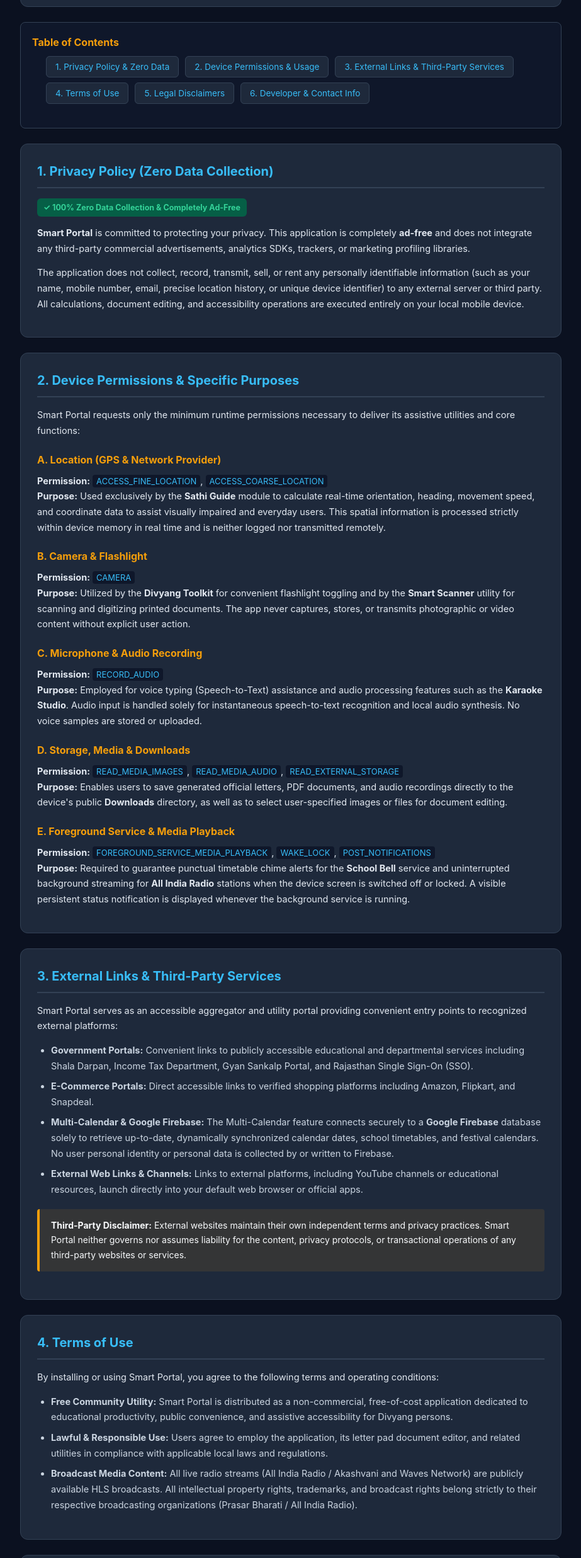
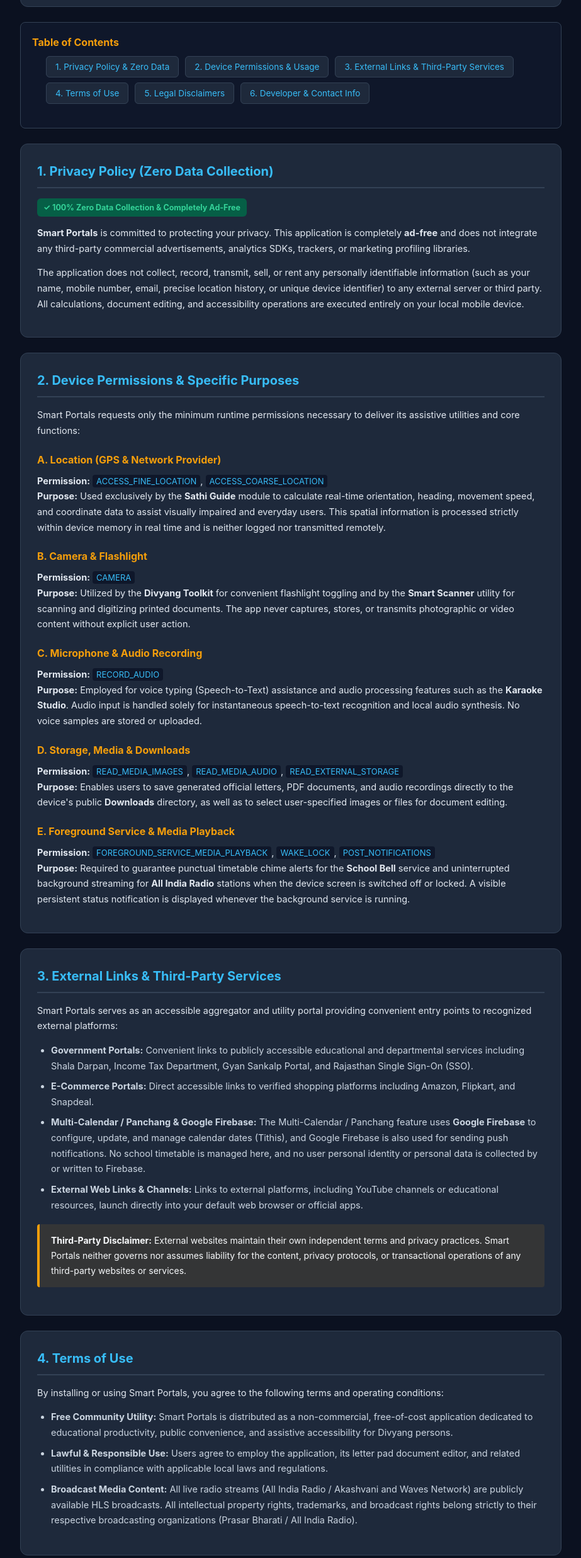
Before and after one commit to subhash4lsm/saver, a plain HTML site: page privacy_policy.html in a window 1280 px wide. Shown: the part 181-2655 px from the top of the page at 63% size, without its empty margins (178-1101 px from the left). Drawn offline with Linux system fonts and the light colour scheme.

Commit message:
Update privacy_policy.html

```diff
--- a/privacy_policy.html
+++ b/privacy_policy.html
@@ -3,7 +3,7 @@
 <head>
   <meta charset="UTF-8">
   <meta name="viewport" content="width=device-width, initial-scale=1.0">
-  <title>Privacy Policy and Terms of Service - Smart Portal</title>
+  <title>Privacy Policy and Terms of Service - Smart Portals</title>
   <style>
     :root {
       --bg-color: #0b1120;
@@ -43,7 +43,7 @@
 <body>
   <div class="container">
     <header role="banner">
-      <h1>Smart Portal</h1>
+      <h1>Smart Portals</h1>
       <p style="font-size: 16px; color: var(--text-muted); margin-bottom: 8px;">Privacy Policy &amp; Terms of Service</p>
       <div class="meta-tag">Effective Date: November 2026 | Version: 1.0</div>
     </header>
@@ -65,7 +65,7 @@
       <h2 class="section-title" id="privacy-heading">1. Privacy Policy (Zero Data Collection)</h2>
       <span class="badge">&#10003; 100% Zero Data Collection &amp; Completely Ad-Free</span>
       <p>
-        <strong>Smart Portal</strong> is committed to protecting your privacy. This application is completely <strong>ad-free</strong> and does not integrate any third-party commercial advertisements, analytics SDKs, trackers, or marketing profiling libraries.
+        <strong>Smart Portals</strong> is committed to protecting your privacy. This application is completely <strong>ad-free</strong> and does not integrate any third-party commercial advertisements, analytics SDKs, trackers, or marketing profiling libraries.
       </p>
       <p>
         The application does not collect, record, transmit, sell, or rent any personally identifiable information (such as your name, mobile number, email, precise location history, or unique device identifier) to any external server or third party. All calculations, document editing, and accessibility operations are executed entirely on your local mobile device.
@@ -76,7 +76,7 @@
     <section id="permissions" aria-labelledby="permissions-heading">
       <h2 class="section-title" id="permissions-heading">2. Device Permissions &amp; Specific Purposes</h2>
       <p>
-        Smart Portal requests only the minimum runtime permissions necessary to deliver its assistive utilities and core functions:
+        Smart Portals requests only the minimum runtime permissions necessary to deliver its assistive utilities and core functions:
       </p>
 
       <h3>A. Location (GPS &amp; Network Provider)</h3>
@@ -114,25 +114,25 @@
     <section id="third-party" aria-labelledby="thirdparty-heading">
       <h2 class="section-title" id="thirdparty-heading">3. External Links &amp; Third-Party Services</h2>
       <p>
-        Smart Portal serves as an accessible aggregator and utility portal providing convenient entry points to recognized external platforms:
+        Smart Portals serves as an accessible aggregator and utility portal providing convenient entry points to recognized external platforms:
       </p>
       <ul>
         <li><strong>Government Portals:</strong> Convenient links to publicly accessible educational and departmental services including Shala Darpan, Income Tax Department, Gyan Sankalp Portal, and Rajasthan Single Sign-On (SSO).</li>
         <li><strong>E-Commerce Portals:</strong> Direct accessible links to verified shopping platforms including Amazon, Flipkart, and Snapdeal.</li>
-        <li><strong>Multi-Calendar &amp; Google Firebase:</strong> The Multi-Calendar feature connects securely to a <strong>Google Firebase</strong> database solely to retrieve up-to-date, dynamically synchronized calendar dates, school timetables, and festival calendars. No user personal identity or personal data is collected by or written to Firebase.</li>
+        <li><strong>Multi-Calendar / Panchang &amp; Google Firebase:</strong> The Multi-Calendar / Panchang feature uses <strong>Google Firebase</strong> to configure, update, and manage calendar dates (Tithis), and Google Firebase is also used for sending push notifications. No school timetable is managed here, and no user personal identity or personal data is collected by or written to Firebase.</li>
         <li><strong>External Web Links &amp; Channels:</strong> Links to external platforms, including YouTube channels or educational resources, launch directly into your default web browser or official apps.</li>
       </ul>
       <div class="disclaimer-box">
-        <strong>Third-Party Disclaimer:</strong> External websites maintain their own independent terms and privacy practices. Smart Portal neither governs nor assumes liability for the content, privacy protocols, or transactional operations of any third-party websites or services.
+        <strong>Third-Party Disclaimer:</strong> External websites maintain their own independent terms and privacy practices. Smart Portals neither governs nor assumes liability for the content, privacy protocols, or transactional operations of any third-party websites or services.
       </div>
     </section>
 
     <!-- SECTION 4: TERMS OF USE -->
     <section id="terms" aria-labelledby="terms-heading">
       <h2 class="section-title" id="terms-heading">4. Terms of Use</h2>
-      <p>By installing or using Smart Portal, you agree to the following terms and operating conditions:</p>
+      <p>By installing or using Smart Portals, you agree to the following terms and operating conditions:</p>
       <ul>
-        <li><strong>Free Community Utility:</strong> Smart Portal is distributed as a non-commercial, free-of-cost application dedicated to educational productivity, public convenience, and assistive accessibility for Divyang persons.</li>
+        <li><strong>Free Community Utility:</strong> Smart Portals is distributed as a non-commercial, free-of-cost application dedicated to educational productivity, public convenience, and assistive accessibility for Divyang persons.</li>
         <li><strong>Lawful &amp; Responsible Use:</strong> Users agree to employ the application, its letter pad document editor, and related utilities in compliance with applicable local laws and regulations.</li>
         <li><strong>Broadcast Media Content:</strong> All live radio streams (All India Radio / Akashvani and Waves Network) are publicly available HLS broadcasts. All intellectual property rights, trademarks, and broadcast rights belong strictly to their respective broadcasting organizations (Prasar Bharati / All India Radio).</li>
       </ul>
@@ -143,7 +143,7 @@
       <h2 class="section-title" id="disclaimer-heading">5. Legal Disclaimers</h2>
       <div class="disclaimer-box">
         <ul>
-          <li><strong>Non-Governmental Affiliation:</strong> Smart Portal is an independent mobile application developed by an individual developer. It is <strong>NOT</strong> an official application of, nor endorsed by, any government ministry, department, or statutory agency. Official portal links are provided purely as a public convenience.</li>
+          <li><strong>Non-Governmental Affiliation:</strong> Smart Portals is an independent mobile application developed by an individual developer. It is <strong>NOT</strong> an official application of, nor endorsed by, any government ministry, department, or statutory agency. Official portal links are provided purely as a public convenience.</li>
           <li><strong>School Bell &amp; Alarm Automation:</strong> Timed alerts rely upon hardware state, battery power levels, and operating system background optimization routines. The developer disclaims legal liability for missed alarms arising from depleted batteries, forceful OS termination, or user configuration inaccuracies.</li>
           <li><strong>Sathi Guide Accuracy:</strong> Positional and navigation data depends on satellite GPS signal reception, weather conditions, and hardware sensors. The guidance provided is assistive in nature, and users are encouraged to maintain independent physical vigilance.</li>
         </ul>
@@ -156,14 +156,14 @@
       <p>For any queries, feedback, or technical inquiries regarding this Privacy Policy and Terms of Service, please reach out to:</p>
       <ul style="list-style: none; margin-left: 0;">
         <li><strong>Developer:</strong> Subhash Chandra Sharma</li>
-        <li><strong>Application:</strong> Smart Portal</li>
-        <li><strong>Email:</strong> <a href="mailto:subhashsharma.4lsm@gmail.com">subhashsharma.4lsm@gmail.com</a></li>
+        <li><strong>Application:</strong> Smart Portals</li>
+        <li><strong>Email:</strong> <a href="mailto:subhash4lsm.aph@gmail.com">subhash4lsm.aph@gmail.com</a></li>
         <li><strong>Location:</strong> Rajasthan, India</li>
       </ul>
     </section>
 
     <footer role="contentinfo">
-      <p>&copy; 2026 Smart Portal. All Rights Reserved.</p>
+      <p>&copy; 2026 Smart Portals. All Rights Reserved.</p>
       <p>Committed to Accessibility, Education, and Data Privacy.</p>
     </footer>
   </div>
```
